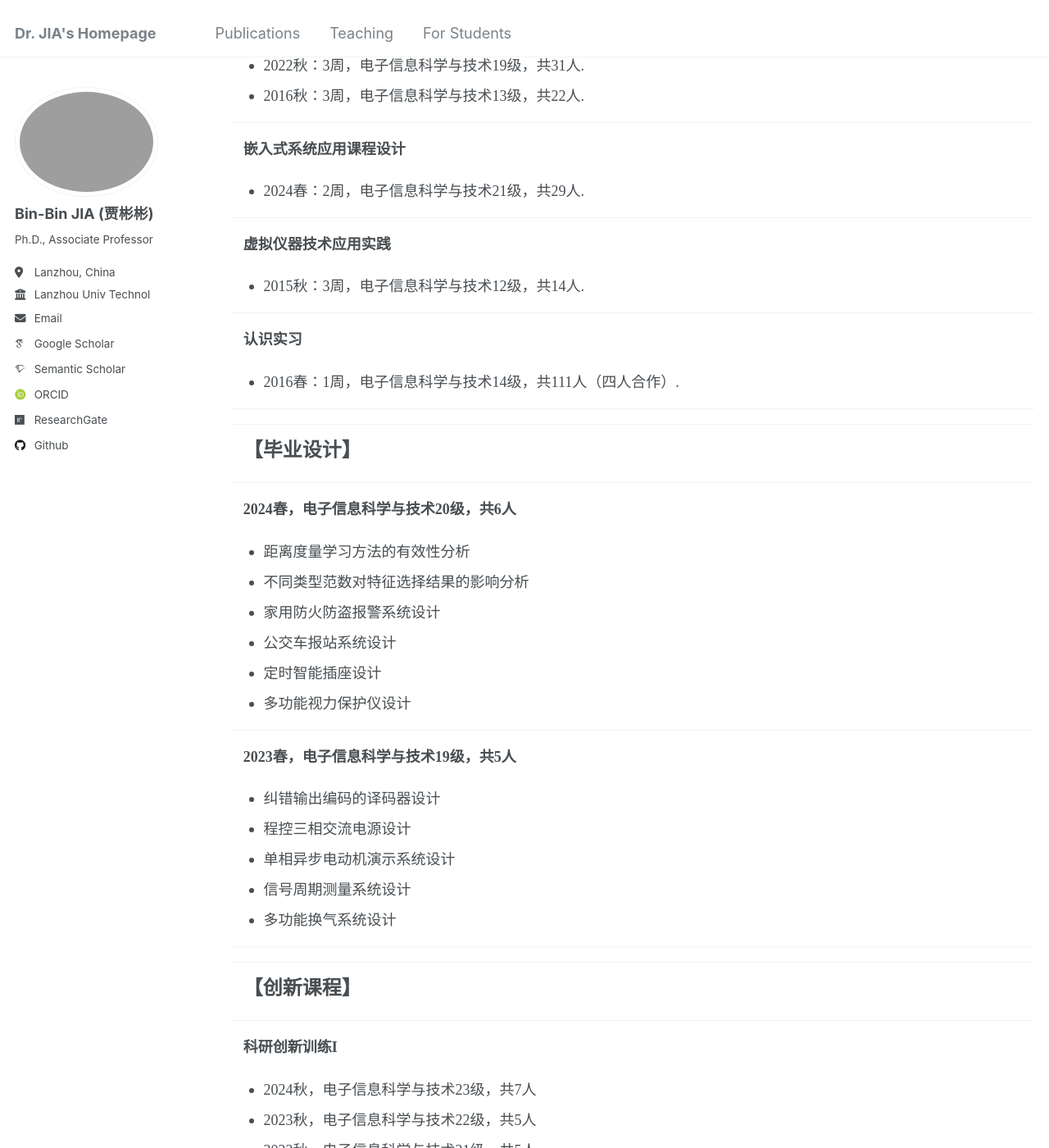
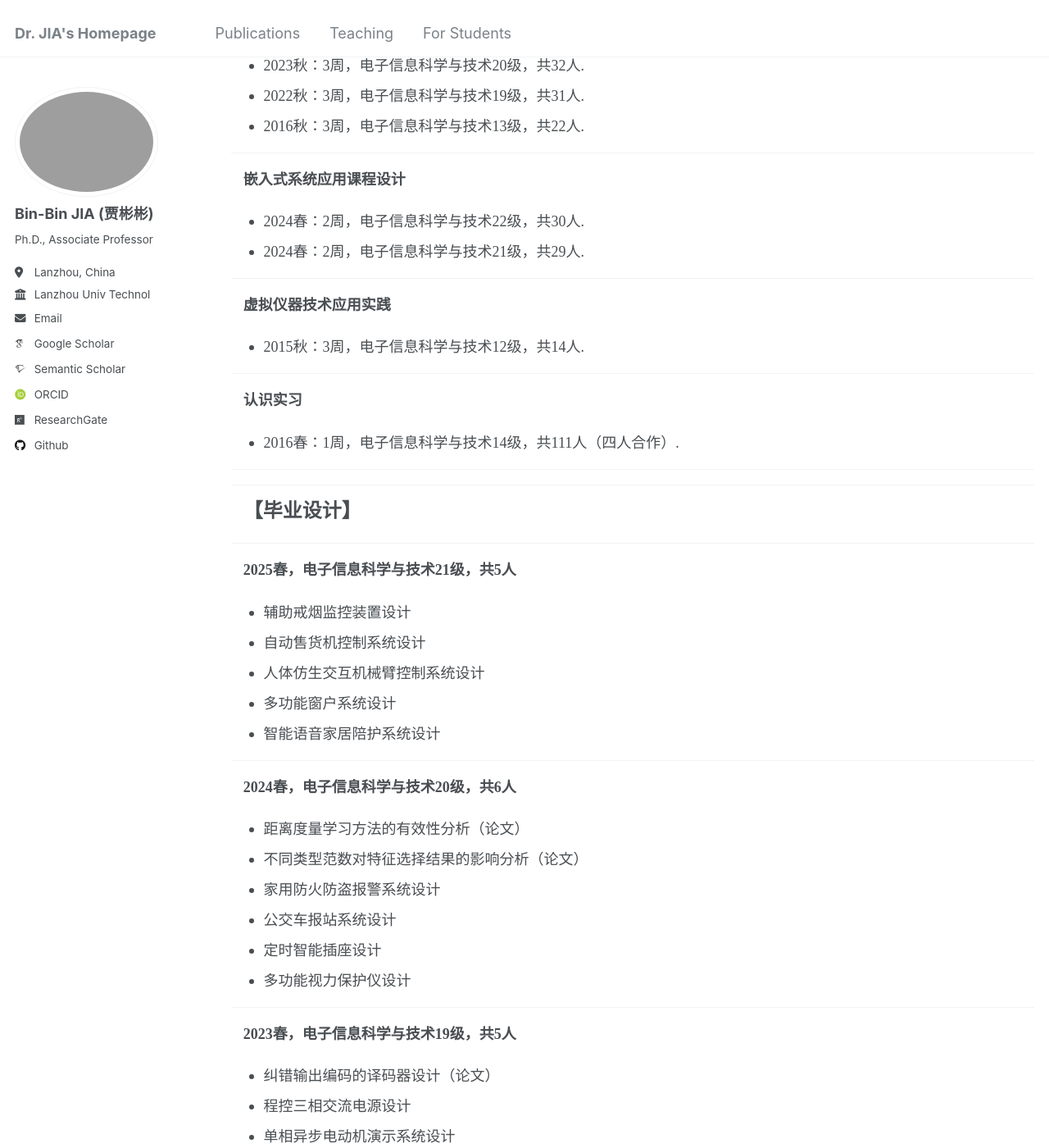
Before and after one commit to jiabinbin-ai/jiabinbin-ai.github.io, a Jekyll site: the page built from _pages/teaching.html, in a window 1280 px wide and 1400 px high, scrolled down 2087 px. Shown: the whole window at 82% size. Built offline with Jekyll 4.4.1, drawn with Linux system fonts in a browser that asks for light colours; some web fonts are replaced; some of the changed text lies outside the part shown.

Commit message:
Update teaching.html

```diff
--- a/_pages/teaching.html
+++ b/_pages/teaching.html
@@ -14,6 +14,9 @@ author_profile: true
 <p align="justify" style="line-height: 150%">&nbsp;&nbsp;
 <font face="Times New Roman"><font size="3">教材：陈运，周亮，陈新，陈伟建. 信息论与编码（第三版）.北京：电子工业出版社，2015.</font></font></p>
 <ul>
+	<li>
+	<p align="justify" style="line-height: 150%; margin-top:8px; margin-bottom:0">
+	<span lang="en-us"><font face="Times New Roman">2025春：32学时，电子信息科学与技术23级，共60人. </font></span></li>
 	<li>
 	<p align="justify" style="line-height: 150%; margin-top:8px; margin-bottom:0">
 	<span lang="en-us"><font face="Times New Roman">2024春：32学时，电子信息科学与技术22级，共130人. </font></span></li>
@@ -141,6 +144,9 @@ author_profile: true
 <ul>
 	<li>
 	<p align="justify" style="line-height: 150%; margin-top:8px; margin-bottom:0">
+	<span lang="en-us"><font face="Times New Roman">2024春：2周，电子信息科学与技术22级，共30人. </font></span></li>
+	<li>
+	<p align="justify" style="line-height: 150%; margin-top:8px; margin-bottom:0">
 	<span lang="en-us"><font face="Times New Roman">2024春：2周，电子信息科学与技术21级，共29人. </font></span></li>
 </ul>
 <hr>
@@ -164,14 +170,34 @@ author_profile: true
 <font face="Times New Roman"><font size="5">【毕业设计】</font></font></b></p>
 <hr>
 <p align="justify" style="line-height: 150%">&nbsp;&nbsp; <b>
+<font face="Times New Roman"><font size="4">2025春，电子信息科学与技术21级，共5人</font></font></b></p>
+<ul>
+	<li>
+	<p align="justify" style="line-height: 150%; margin-top:8px; margin-bottom:0">
+	<span lang="en-us"><font face="Times New Roman">辅助戒烟监控装置设计</font></span></li>
+	<li>
+	<p align="justify" style="line-height: 150%; margin-top:8px; margin-bottom:0">
+	<span lang="en-us"><font face="Times New Roman">自动售货机控制系统设计</font></span></li>
+	<li>
+	<p align="justify" style="line-height: 150%; margin-top:8px; margin-bottom:0">
+	<span lang="en-us"><font face="Times New Roman">人体仿生交互机械臂控制系统设计</font></span></li>
+	<li>
+	<p align="justify" style="line-height: 150%; margin-top:8px; margin-bottom:0">
+	<span lang="en-us"><font face="Times New Roman">多功能窗户系统设计</font></span></li>
+	<li>
+	<p align="justify" style="line-height: 150%; margin-top:8px; margin-bottom:0">
+	<span lang="en-us"><font face="Times New Roman">智能语音家居陪护系统设计</font></span></li>
+</ul>
+<hr>
+<p align="justify" style="line-height: 150%">&nbsp;&nbsp; <b>
 <font face="Times New Roman"><font size="4">2024春，电子信息科学与技术20级，共6人</font></font></b></p>
 <ul>
 	<li>
 	<p align="justify" style="line-height: 150%; margin-top:8px; margin-bottom:0">
-	<span lang="en-us"><font face="Times New Roman">距离度量学习方法的有效性分析</font></span></li>
+	<span lang="en-us"><font face="Times New Roman">距离度量学习方法的有效性分析（论文）</font></span></li>
 	<li>
 	<p align="justify" style="line-height: 150%; margin-top:8px; margin-bottom:0">
-	<span lang="en-us"><font face="Times New Roman">不同类型范数对特征选择结果的影响分析</font></span></li>
+	<span lang="en-us"><font face="Times New Roman">不同类型范数对特征选择结果的影响分析（论文）</font></span></li>
 	<li>
 	<p align="justify" style="line-height: 150%; margin-top:8px; margin-bottom:0">
 	<span lang="en-us"><font face="Times New Roman">家用防火防盗报警系统设计</font></span></li>
@@ -191,7 +217,7 @@ author_profile: true
 <ul>
 	<li>
 	<p align="justify" style="line-height: 150%; margin-top:8px; margin-bottom:0">
-	<span lang="en-us"><font face="Times New Roman">纠错输出编码的译码器设计</font></span></li>
+	<span lang="en-us"><font face="Times New Roman">纠错输出编码的译码器设计（论文）</font></span></li>
 	<li>
 	<p align="justify" style="line-height: 150%; margin-top:8px; margin-bottom:0">
 	<span lang="en-us"><font face="Times New Roman">程控三相交流电源设计</font></span></li>
@@ -228,6 +254,9 @@ author_profile: true
 <ul>
 	<li>
 	<p align="justify" style="line-height: 150%; margin-top:8px; margin-bottom:0">
+	<span lang="en-us"><font face="Times New Roman">2025春，电子信息科学与技术23级，共7人</font></span></li>
+	<li>
+	<p align="justify" style="line-height: 150%; margin-top:8px; margin-bottom:0">
 	<span lang="en-us"><font face="Times New Roman">2024春，电子信息科学与技术22级，共5人</font></span></li>
 	<li>
 	<p align="justify" style="line-height: 150%; margin-top:8px; margin-bottom:0">
@@ -253,6 +282,9 @@ author_profile: true
 <ul>
 	<li>
 	<p align="justify" style="line-height: 150%; margin-top:8px; margin-bottom:0">
+	<span lang="en-us"><font face="Times New Roman">2025春，电子科学与技术（学硕）、仪器仪表工程（专硕）24级，本人负责2学时</font></span></li>
+	<li>
+	<p align="justify" style="line-height: 150%; margin-top:8px; margin-bottom:0">
 	<span lang="en-us"><font face="Times New Roman">2024春，电子科学与技术（学硕）、仪器仪表工程（专硕）23级，本人负责2学时</font></span></li>
 </ul>
 <hr>
```
